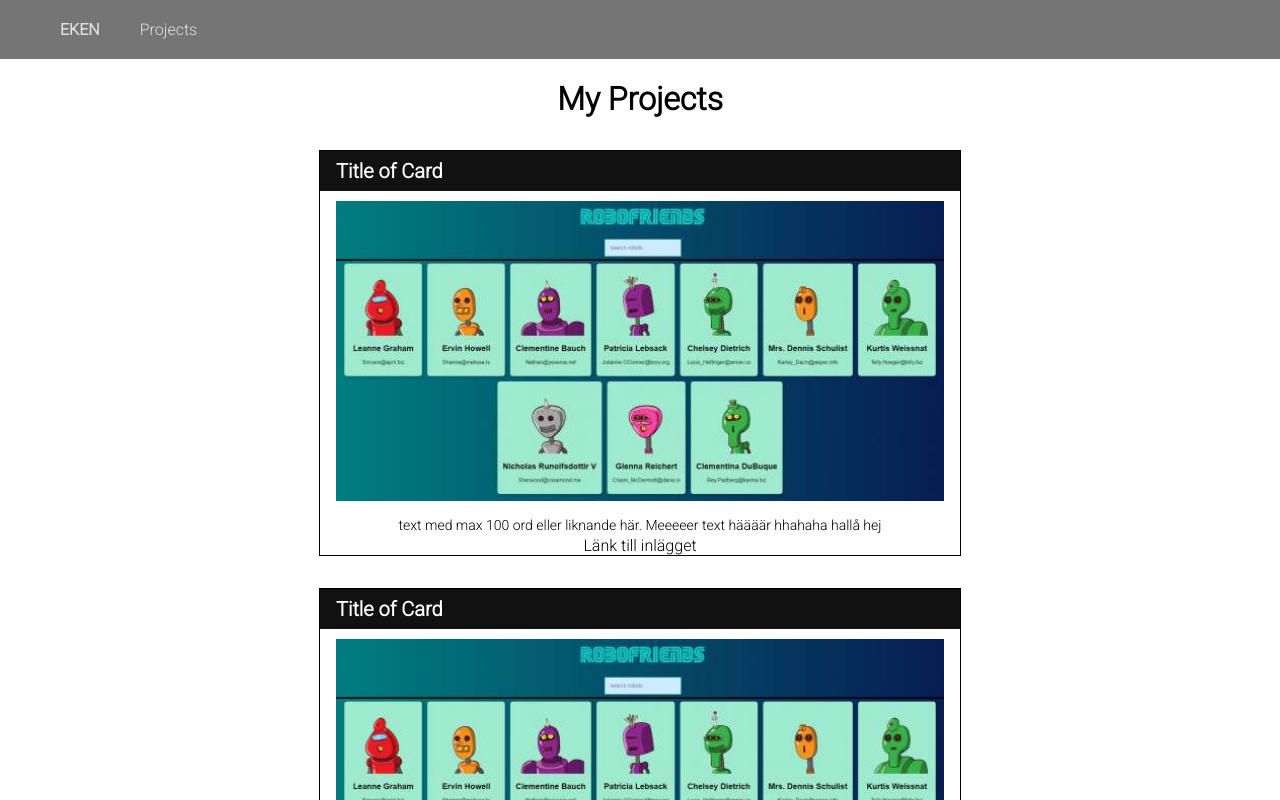
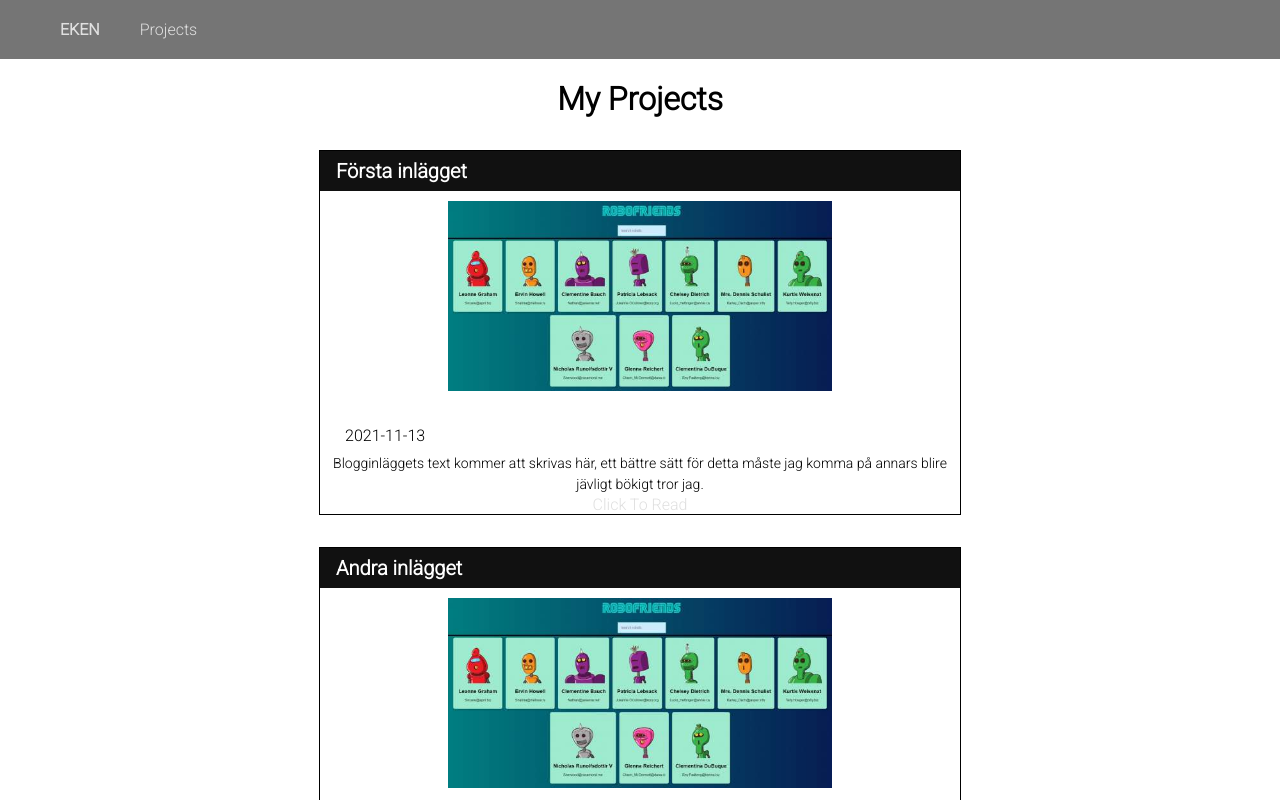
Before and after one commit to viktorlinus/landing-page, a React (Create React App) app: page /projects in a window 1280 px wide. Shown: the top 800 px of the page. Built offline with nearby package versions, Linux system fonts and the light colour scheme; a web font is replaced by a local one.

Commit message:
working on project components

```diff
--- a/src/App.css
+++ b/src/App.css
@@ -2,6 +2,9 @@
   text-align: center;
 }
 
+.smallBlogPost {
+  border: 10px solid blue;
+}
 
 body {
   margin: 0;
--- a/src/App.js
+++ b/src/App.js
@@ -3,12 +3,13 @@ import NavBar from './components/NavBar/NavBar';
 import Intro from './components/Intro/Intro';
 import Introduction from './components/Introduction/Introduction';
 import {Routes, Route} from 'react-router-dom';
-import Projects from './Projects'
+import Projects from './Projects';
+import BlogPost from './components/BlogPost/BlogPost';
 
 function App() {
   return (
       <div className="App">
-        <NavBar className="sticky"/>
+        <NavBar className=""/>
         <Routes>
           <Route path="/" element={
             <main >
@@ -16,8 +17,14 @@ function App() {
               <Introduction />
             </main>
             } />
-          <Route path="/landing-page" element={<Intro/> } />
+          <Route path="/landing-page" element={
+            <main >
+              <Intro/>
+              <Introduction />
+            </main>
+            } />
           <Route path="/projects" element={<Projects />} />
+            <Route path="/projects/:invoiceId" element={<BlogPost />} />
           <Route
           path="*"
           element={
--- a/src/Projects.js
+++ b/src/Projects.js
@@ -1,13 +1,10 @@
-import BlogPost from './components/BlogPost/BlogPost';
+import BlogList from './components/BlogList/BlogList';
 
 const Projects = () => {
 	return (
 		<main>
 			<h1>My Projects</h1>
-			<BlogPost />
-			<BlogPost />
-			<BlogPost />
-			<BlogPost />
+			<BlogList />
 		</main>
 	);
 }
--- /dev/null
+++ b/src/blogEntries.js
@@ -0,0 +1,36 @@
+export const blogEntries = [
+		{
+			id: 1,
+			name: 'Viktor',
+			date: '2021-11-13',
+			title: 'Första inlägget',
+			content: 'Blogginläggets text kommer att skrivas här, ett bättre sätt för detta måste jag komma på annars blire jävligt bökigt tror jag.'
+		},
+		{
+			id: 2,
+			name: 'Viktor',
+			date: '2021-11-14',
+			title: 'Andra inlägget',
+			content: 'Blogginläggets text kommer att skrivas här, ett bättre sätt för detta måste jag komma på annars blire jävligt bökigt tror jag.'
+		},
+		{
+			id: 3,
+			name: 'Viktor',
+			date: '2021-11-20',
+			title: 'Tredje inlägget',
+			content: 'Blogginläggets text kommer att skrivas här, ett bättre sätt för detta måste jag komma på annars blire jävligt bökigt tror jag. testar så att det funkar'
+		},
+		{
+			id: 3,
+			name: 'Viktor',
+			date: '2021-11-20',
+			title: 'Bajs inlägget',
+			content: 'Blogginläggets text kommer att skrivas här, ett bättre sätt för detta måste jag komma på annars blire jävligt bökigt tror jag. testar så att det funkar'
+		},
+	];
+
+	export function getInvoice(number) {
+		return blogEntries.find(
+		  invoice => blogEntries.number === number
+		);
+	}
--- /dev/null
+++ b/src/components/BlogList/BlogList.js
@@ -0,0 +1,25 @@
+import {blogEntries} from '../../blogEntries';
+import BlogPost from '../BlogPost/BlogPost';
+
+const BlogList = () => {
+  return (
+    <div>
+      {
+        blogEntries.map((blogs, i) => {
+          return (
+            <BlogPost
+              key={i}
+              id={blogEntries[i].id}
+              name={blogEntries[i].name}
+              date={blogEntries[i].date}
+              title={blogEntries[i].title}
+              content={blogEntries[i].content}
+              />
+          );
+        })
+      }
+    </div>
+  );
+}
+
+export default BlogList;
--- a/src/components/BlogPost/BlogPost.css
+++ b/src/components/BlogPost/BlogPost.css
@@ -21,7 +21,7 @@
 }
 
 div > img {
-	width: 95%;
+	width: 60%;
 	padding: 10px;
 }
 
--- a/src/components/BlogPost/BlogPost.js
+++ b/src/components/BlogPost/BlogPost.js
@@ -1,15 +1,19 @@
 import './BlogPost.css';
-import robofriends from './robofriends.jpg'
+import robofriends from './robofriends.jpg';
+import { Link, Outlet } from "react-router-dom";
 
-const BlogPost = () => {
+
+const BlogPost = ({ name, date, id, title, content }) => {
 	return (
 		<div className="blogpost">
-			<h2 className="title">Title of Card</h2>
+			<h2 className="title">{title}</h2>
 			<div className="">
 				<img src={robofriends} alt="#!"/>
-				<p className="textSvart">text med max 100 ord eller liknande här. Meeeeer text häääär hhahaha hallå hej </p>
-				<a className="länk" href='#!'>Länk till inlägget</a>
+				<h4 style={{textAlign:"left", marginLeft:"25px"}}>{date}</h4>
+				<p className="textSvart">{content} </p>
+				<Link className="Link" to={`/projects/${id}`}>Click To Read</Link>
 			</div>
+			<Outlet />
 		</div>
 	);
 }
```
